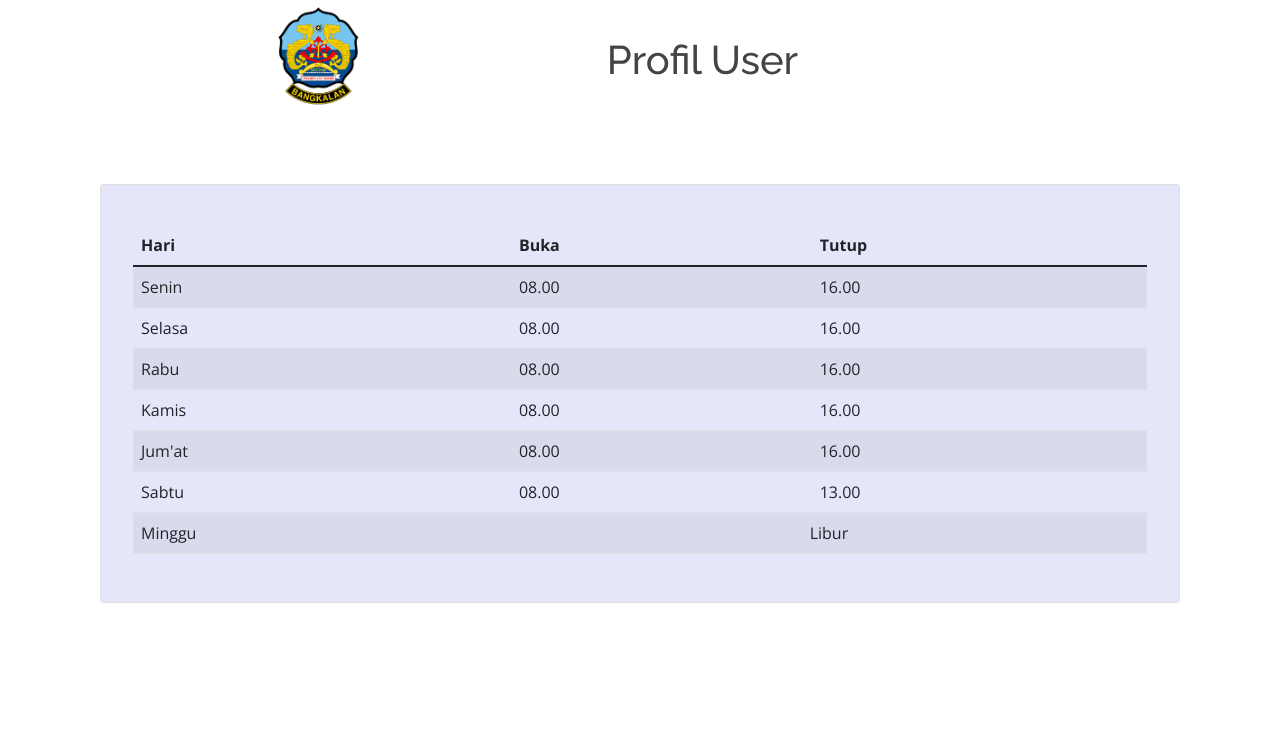
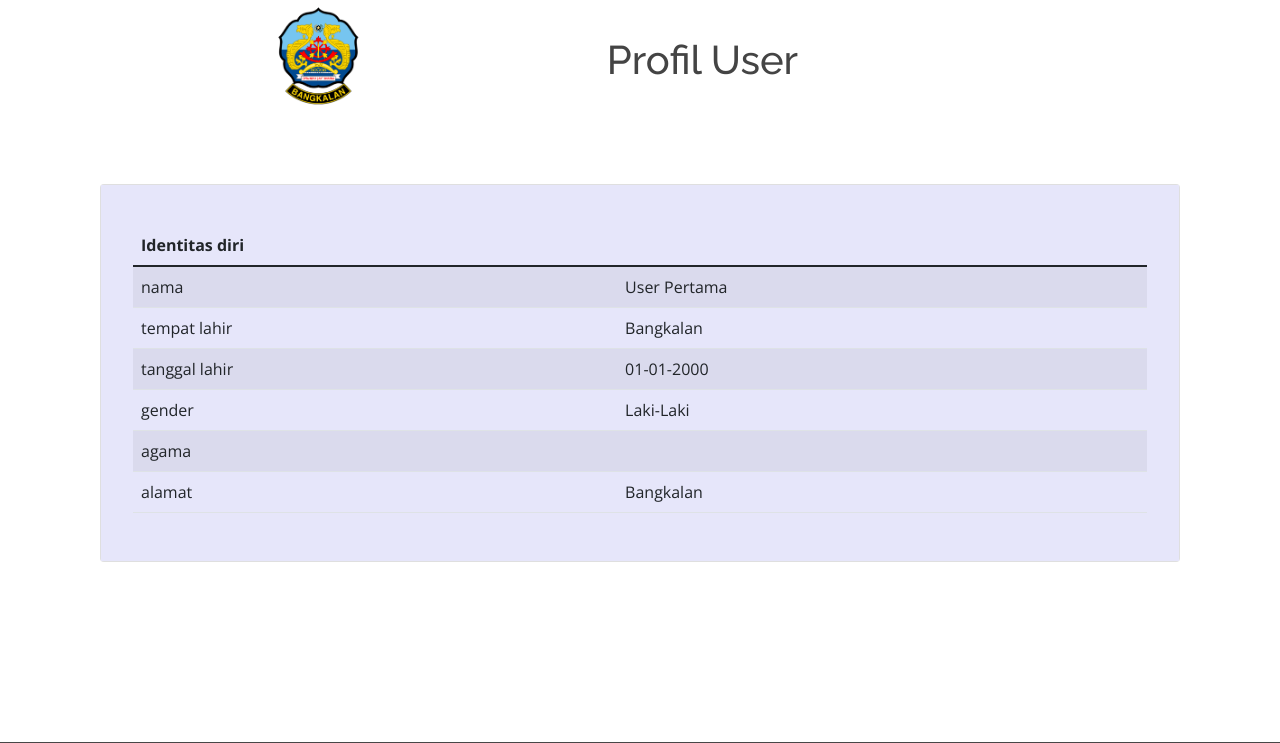
Before and after one commit to yoga-tirta/surat-bilaporah, a PHP site: page /user/profil.php in a window 1280 px wide; the page is wider, and only the part inside the window is pictured. Shown: the part 167-910 px from the top of that part. Run offline with PHP 8.4, Linux system fonts and the light colour scheme; a user stored in the database is signed in; data comes from the database, SQL or seed files in the repository; some libraries are stand-ins or nearby versions.

Commit message:
Update Profil

```diff
--- a/user/profil.php
+++ b/user/profil.php
@@ -79,47 +79,39 @@
                     <table class="table table-striped">
                         <thead>
                             <tr>
-                                <th scope="col">Hari</th>
-                                <th scope="col">Buka</th>
-                                <th scope="col">Tutup</th>
+                                <th scope="col" colspan="2">Identitas diri</th>
                             </tr>
                         </thead>
-                        <tbody>
+                            <?php
+                            $query = mysqli_query($koneksi, "SELECT * FROM tb_user where nik='$nik'");
+                            while ($data = mysqli_fetch_array($query)) {
+                        ?>
                         <tr>
-                                <td>Senin</td>
-                                <td>08.00</td>
-                                <td>16.00</td>
+                            <td>nama </td>
+                            <td><?php echo $data['nama_user']?></td>
                         </tr>
                         <tr>
-                                <td>Selasa</td>
-                                <td>08.00</td>
-                                <td>16.00</td>
+                            <td>tempat lahir </td>
+                            <td><?php echo $data['tempat_lahir']?></td>
                         </tr>
                         <tr>
-                                <td>Rabu</td>
-                                <td>08.00</td>
-                                <td>16.00</td>
+                            <td>tanggal lahir </td>
+                            <td><?php echo $data['tanggal_lahir']?></td>
                         </tr>
                         <tr>
-                                <td>Kamis</td>
-                                <td>08.00</td>
-                                <td>16.00</td>
+                            <td>gender </td>
+                            <td><?php echo $data['gender']?></td>
                         </tr>
                         <tr>
-                                <td>Jum'at</td>
-                                <td>08.00</td>
-                                <td>16.00</td>
+                            <td>agama </td>
+                            <td><?php echo $data['agama']?></td>
                         </tr>
                         <tr>
-                                <td>Sabtu</td>
-                                <td>08.00</td>
-                                <td>13.00</td>
+                            <td>alamat </td>
+                            <td><?php echo $data['alamat']?></td>
                         </tr>
-                            <tr>
-                                <td>Minggu</td>
-                                <td colspan="2" align="center">Libur</td>
-                            </tr>
-                        </tbody>
+                        <?php } ?>
+
                     </table>
                 </div>
             </div>
```
Lines whose indentation alone changed are shown as unchanged.
